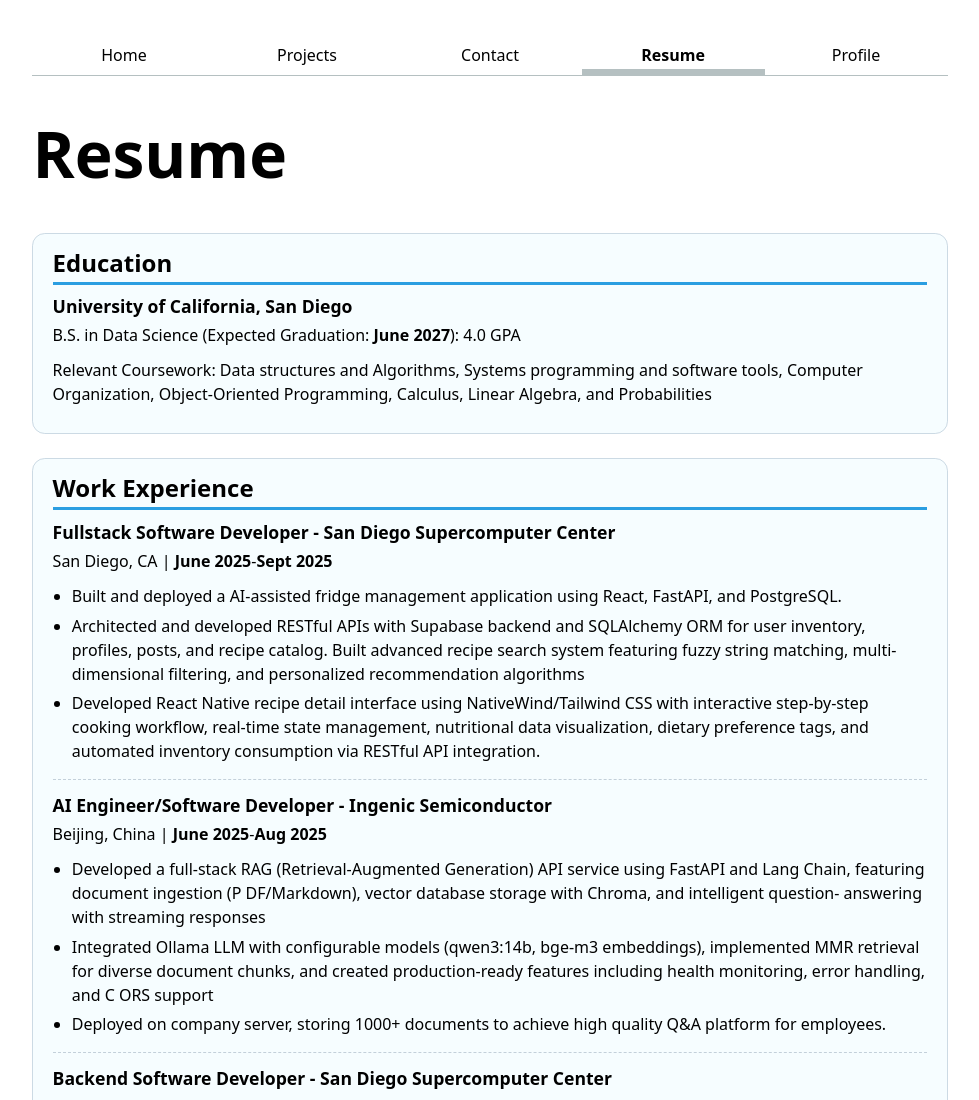
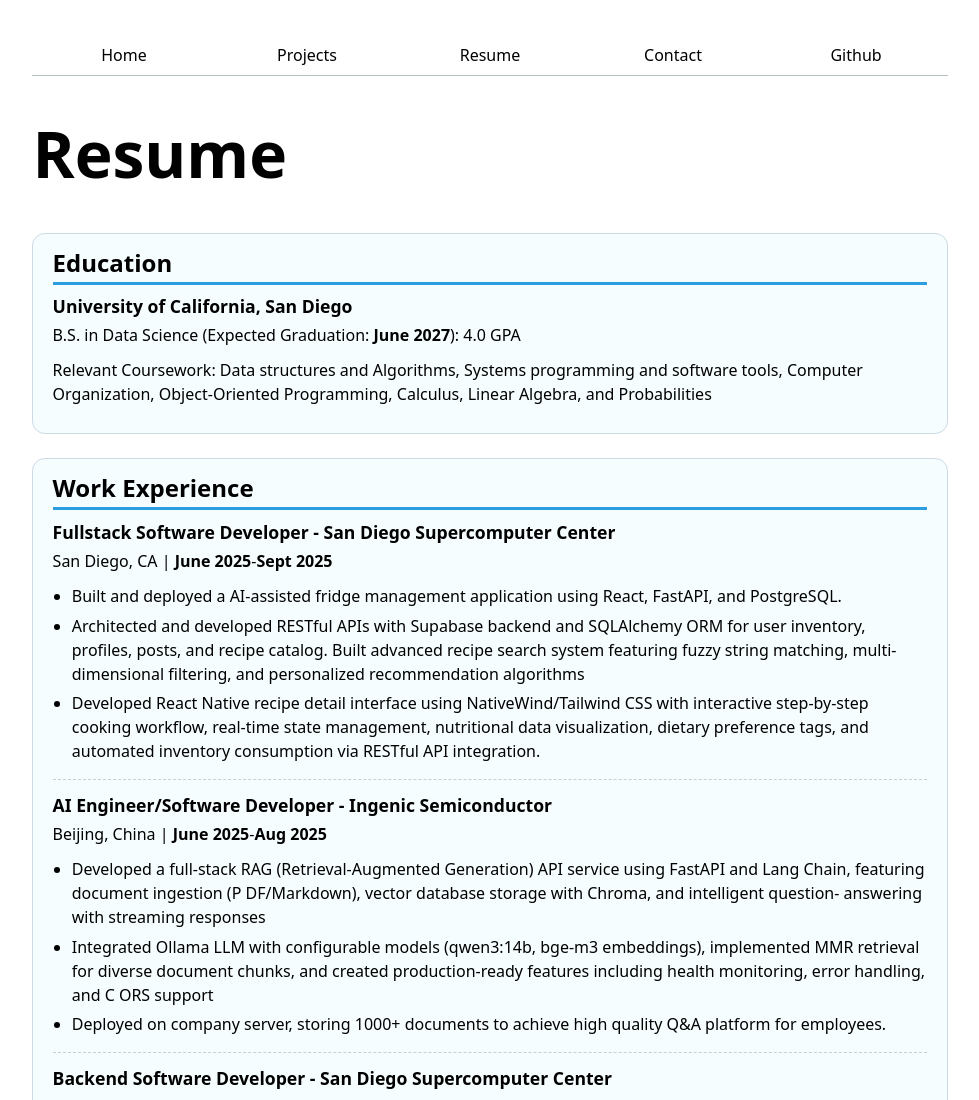
Before and after one commit to ezzz-coder/portfolio, a plain HTML site: page resume/index.html in a window 1280 px wide. Shown: the top 1100 px of the page, without its empty margins (150-1129 px from the left). Drawn offline with Linux system fonts and the light colour scheme.

Commit message:
Do Step 3: Automatic navigation menu

```diff
--- /dev/null
+++ b/global.js
@@ -0,0 +1,35 @@
+console.log('IT’S ALIVE!');
+
+function $$(selector, context = document) {
+    return Array.from(context.querySelectorAll(selector));
+}
+
+const BASE_PATH = (location.hostname === "localhost" || location.hostname === "127.0.0.1")
+    ? "/"                  // Local server
+    : "/portfolio/";         // GitHub Pages repo name
+
+let pages = [
+    { url: '', title: 'Home' },
+    { url: 'projects/', title: 'Projects' },
+    { url: 'resume/', title: 'Resume' },
+    { url: 'contact/', title: 'Contact' },
+    { url: 'https://github.com/ezzz-coder', title: 'Github' },
+];
+
+let nav = document.createElement('nav');
+document.body.prepend(nav);
+for (let p of pages) {
+    let url = p.url;
+    url = !url.startsWith('http') ? BASE_PATH + url : url;
+    let title = p.title;
+    let a = document.createElement('a');
+    a.href = url;
+    a.textContent = title;
+    if (a.host === location.host && a.pathname === location.pathname) {
+        a.classList.add('current');
+    }
+    if(a.host != location.host){
+        a.target = "_blank";
+    }
+    nav.append(a);
+}
--- a/resume/index.html
+++ b/resume/index.html
@@ -9,15 +9,6 @@
 </head>
 
 <body class="resume-page">
-    <nav>
-        <ul>
-            <li><a href="../index.html">Home</a></li>
-            <li><a href="../projects/index.html">Projects</a></li>
-            <li><a href="../contact/index.html">Contact</a></li>
-            <li><a href="../resume/index.html" class="current">Resume</a></li>
-            <li><a href="https://github.com/ezzz-coder" target="_blank">Profile</a></li>
-        </ul>
-    </nav>
     <h1>Resume</h1>
     <main>
         <section>
@@ -137,6 +128,8 @@
         </section>
     </main>
 
+    <script src="../global.js"></script>
+
 </body>
 
 </html>
```
Also changed, not shown: contact/index.html (+5 -3 lines), index.html (+3 -9 lines), projects/index.html (+2 -9 lines).
